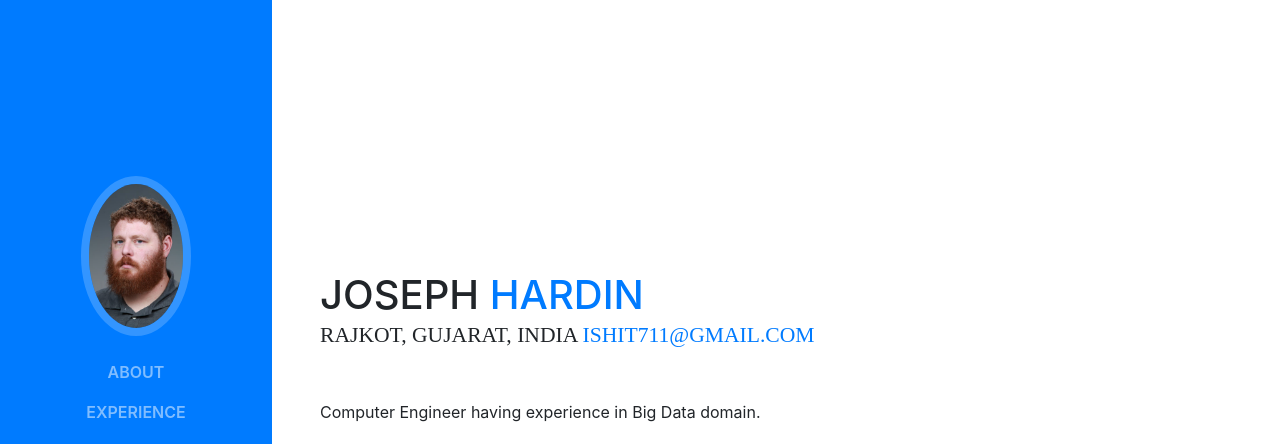
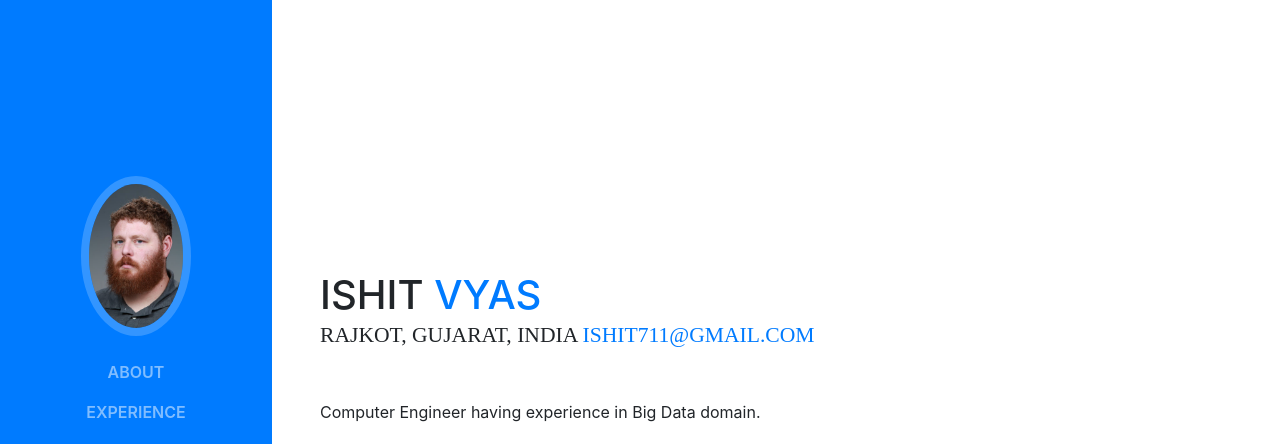
Before and after one commit to ishitvyas/ishitvyas.github.io, a website with bundled scripts: page index.html in a window 1280 px wide. Shown: the top 444 px of the page. Built offline with nearby package versions, Linux system fonts and the light colour scheme; a web font is replaced by a local one.

Commit message:
Update index.html

```diff
--- a/index.html
+++ b/index.html
@@ -68,8 +68,8 @@
 
       <section class="resume-section p-3 p-lg-5 d-flex d-column" id="about">
         <div class="my-auto">
-          <h1 class="mb-0"> Joseph
-            <span class="text-primary">Hardin</span>
+          <h1 class="mb-0"> Ishit
+            <span class="text-primary">Vyas</span>
           </h1>
           <div class="subheading mb-5">Rajkot, Gujarat, India
             <a href="mailto:name@email.com">ishit711@gmail.com</a>
```
